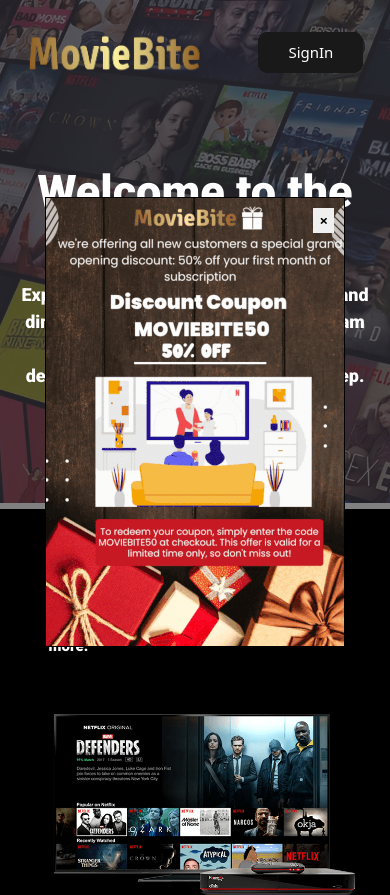
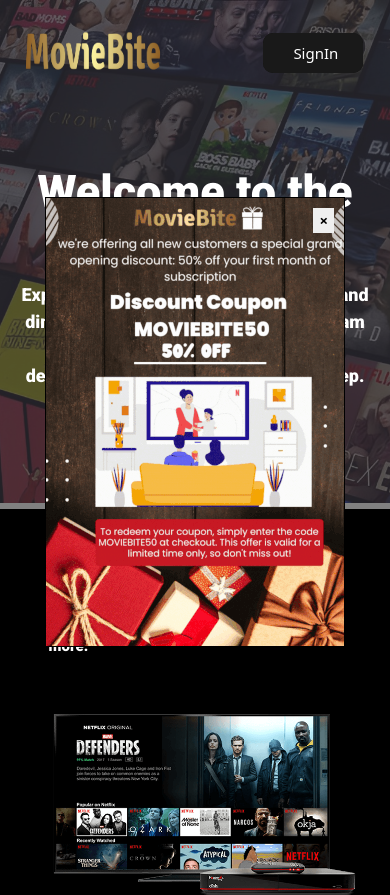
Before and after one commit to VinayakBhatt/Coupon, a plain HTML site: page index.html in a window 390 px wide. Shown: the top 895 px of the page. Drawn offline with nearby package versions, Linux system fonts and the light colour scheme; a web font is replaced by a local one.

Commit message:
style.css

```diff
--- a/style.css
+++ b/style.css
@@ -106,6 +106,22 @@
     top: 0;
     border-radius: 10px;
   }
+
+@media screen and (max-width: 400px) {
+    .bn5 {
+        padding: 0.6em 2em;
+        border: none;
+        outline: none;
+        color: rgb(255, 255, 255);
+        background: #111;
+        cursor: pointer;
+        position: relative;
+        z-index: 0;
+        border-radius: 10px;
+        height: 40px;
+        width: 100px;
+        text-align: center;
+    }
 /* End */
 
 /* Banner Text */
@@ -223,7 +239,7 @@
     }
 
     #imglogo {
-        width: 190px;
+        width: 150px;
         height: 60px;
         padding-left: 5%;
         padding-top: 10%;
```
